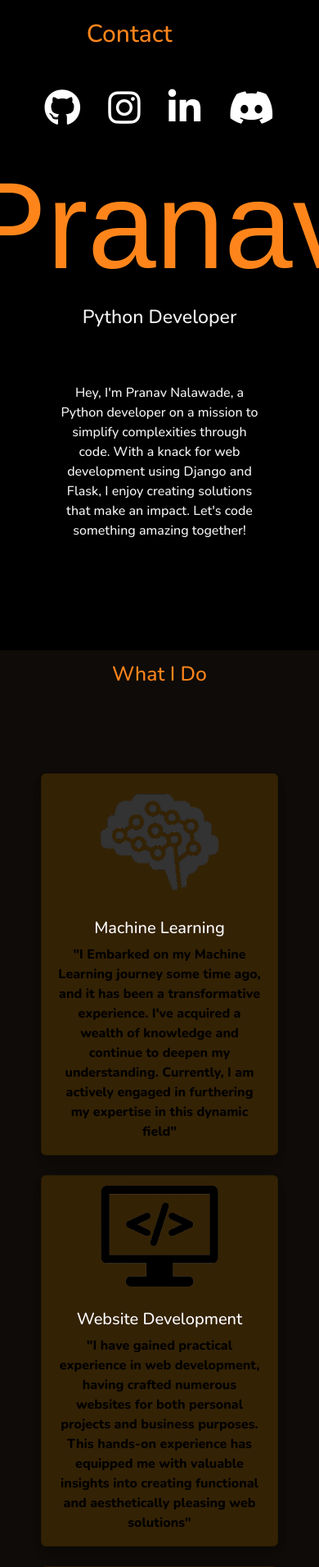
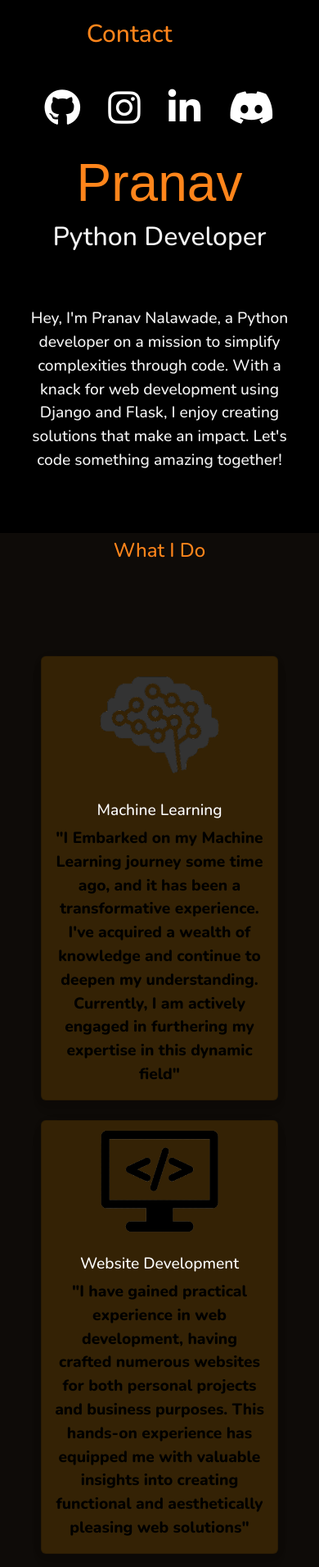
Before and after one commit to PlanetDestroyyer/Personal-Website, a Flask app: page / in a window 390 px wide; the page is wider, and only the part inside the window is pictured. Shown: the part 221-2132 px from the top of that part at 82% size. Run offline with Flask 3, Linux system fonts and the light colour scheme; some libraries are stand-ins or nearby versions; some web fonts are replaced.

Commit message:
Update style.css

```diff
--- a/static/css/style.css
+++ b/static/css/style.css
@@ -298,8 +298,78 @@ footer p a:hover {
     .social-links a {
         margin: 0 10px;
     }
+    .head-text h3 {
+        font-size: 2rem; /* Adjust font size */
+    }
 
-    .email-text {
-        font-size : 5vw;
+    #head-text {
+        font-size: 4rem; /* Adjust font size */
+    }
+
+    .bio-txt p {
+        padding: 10px 20px; /* Adjust padding */
+    }
+
+    .what-i-do h2 {
+        margin-top: 20px; /* Adjust margin */
+    }
+
+    .contact-txt {
+        font-size: 1.5rem; /* Adjust font size */
+    }
+
+    .project {
+        padding: 20px; /* Adjust padding */
+    }
+
+    .cards {
+        padding: 20px; /* Adjust padding */
+    }
+
+    .card-title,
+    p {
+        font-size: 1.2rem; /* Adjust font size */
+    }
+
+    .project-text {
+        padding: 20px; /* Adjust padding */
+    }
+
+    .project-list {
+        padding: 20px; /* Adjust padding */
+    }
+
+    .text-what h2 span {
+        padding: 20px; /* Adjust padding */
+    }
+
+    .what-head h2 {
+        padding: 2%; /* Adjust padding */
+        font-size: 1.5rem; /* Adjust font size */
+    }
+
+    .icon li {
+        margin: 10px 0;
+        padding: 0;
+    }
+
+    .icon li p {
+        margin-top: 5%; /* Adjust margin */
+    }
+
+    .txt {
+        font-size: 1.5rem; /* Adjust font size */
+    }
+
+    footer {
+        padding: 20px 5%;
+    }
+
+    .footer-txt {
+        font-size: 1.2rem; /* Adjust font size */
     }
 }
+    /* .email-text {
+        font-size : 5vw;
+    } */
+}
```
